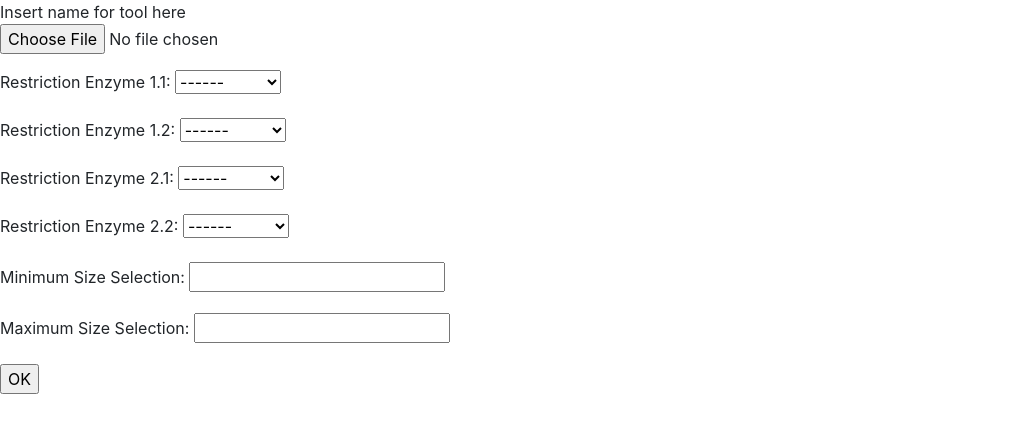
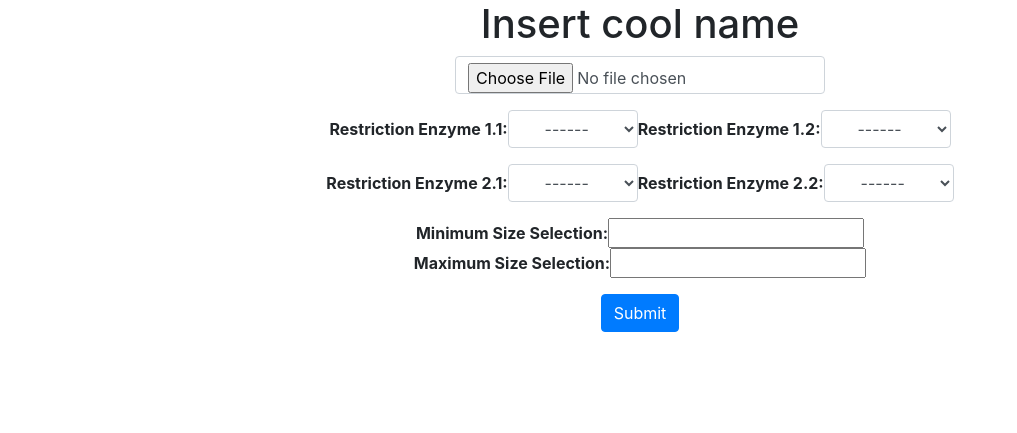
Before and after one commit to felixglinka/ddRadSeqWebTool, a Django app: page / in a window 1280 px wide. Shown: the top 433 px of the page, without its empty margins (0-1017 px from the left). Run offline with Django 3.2, Linux system fonts and the light colour scheme; some libraries are stand-ins or nearby versions.

Commit message:
beginn to work on frontend

```diff
--- a/api/forms.py
+++ b/api/forms.py
@@ -5,6 +5,11 @@ class BasicInputDDRadDataForm(forms.Form):
     def __init__(self, *args, **kwargs):
         self.restrictionEnzymes = kwargs.pop('restrictionEnzymes')
         super(BasicInputDDRadDataForm, self).__init__(*args, **kwargs)
+
+        for visible in self.visible_fields():
+            visible.field.widget.attrs['class'] = 'form-control text-center'
+            visible.field.widget.attrs['placeholder'] = '.col-md-8'
+            visible.field.widget.attrs['style'] = "width:auto;"
 
         restrictionEnzymesChoices = (('', '------'),) + tuple((index, enzyme.name) for index, enzyme in enumerate(self.restrictionEnzymes))
         self.fields['restrictionEnzyme1'].choices = restrictionEnzymesChoices
@@ -20,6 +25,7 @@ class BasicInputDDRadDataForm(forms.Form):
         self.fields['sizeSelectMin'].widget = forms.TextInput(attrs={'autocomplete': 'off'})
         self.fields['sizeSelectMax'].widget = forms.TextInput(attrs={'autocomplete': 'off'})
 
+
     fastaFile = forms.FileField(label="")
     restrictionEnzyme1 = forms.ChoiceField(choices=[], label="Restriction Enzyme 1.1")
     restrictionEnzyme2 = forms.ChoiceField(choices=[], label="Restriction Enzyme 1.2")
--- a/api/static/css/webinterfaceStyle.css
+++ b/api/static/css/webinterfaceStyle.css
@@ -0,0 +1,7 @@
+h1 {
+  text-align: center;
+}
+
+.form-inline .form-group {
+  margin-right:4px;
+}
--- a/api/templates/webinterface.html
+++ b/api/templates/webinterface.html
@@ -5,7 +5,7 @@
     <title>You better work</title>
     {% load static %}
     <link rel="stylesheet" href="{% static 'css/bootstrap.min.css' %}">
-    <link rel="stylesheet" type="text/css" href="{% static 'css/webinterfaceStyle.css' %}?">
+    <link rel="stylesheet" type="text/css" href="{% static 'css/webinterfaceStyle.css' %}">
     <script src="{% static 'js/bootstrap.min.js' %}"></script>
     <script src="{% static 'js/form.js' %}"></script>
 </head>
@@ -16,15 +16,48 @@
         {% endfor %}
   {% endif %}
 
-    <div>Insert name for tool here</div>
+    <h1>Insert cool name</h1>
     <div></div>
-    <form action='.' method="POST" enctype="multipart/form-data" >{% csrf_token %}
-        {{ form.as_p }}
-        <input type="submit" value="OK">
+    <form class="col-lg-6 offset-lg-3" action='.' method="POST" enctype="multipart/form-data" >
+        {% csrf_token %}
+        <div class="row justify-content-center form-group">
+            <label> {{ form.fastaFile.label_tag }} </label> {{ form.fastaFile }}
+        </div>
+        <div class="row justify-content-center form-group">
+            <div class="form-inline"> <label> <b>{{ form.restrictionEnzyme1.label_tag }}</b> </label>
+                        {{ form.restrictionEnzyme1 }}
+            </div>
+            <div class="form-inline"> <label> <b>{{ form.restrictionEnzyme2.label_tag }}</b> </label>
+                {{ form.restrictionEnzyme2 }}
+            </div>
+        </div>
+        <div class="row justify-content-center form-group">
+            <div class="form-inline"> <label> <b>{{ form.restrictionEnzyme3.label_tag }}</b> </label>
+                {{ form.restrictionEnzyme3 }}
+            </div>
+            <div class="form-inline"> <label> <b>{{ form.restrictionEnzyme4.label_tag }}</b> </label>
+                {{ form.restrictionEnzyme4 }}
+            </div>
+        </div>
+        <div class="row justify-content-center form-group">
+            <div class="form-inline"> <label> <b>{{ form.sizeSelectMin.label_tag }}</b> </label>
+                {{ form.sizeSelectMin }}
+            </div>
+            <div class="form-inline"> <label> <b>{{ form.sizeSelectMax.label_tag }}</b> </label>
+                {{ form.sizeSelectMax }}
+            </div>
+        </div>
+        <div class="row justify-content-center form-group">
+            <input class="btn btn-primary" type="submit" value="Submit">
+        </div>
     </form>
+
+    {% if graph %}
     <div id="graph">
-        <img src="{{ graph }}" width="600">
+        <img  class="center" src="{{ graph }}" width="900" height="500">
     </div>
+  {% endif %}
+
     <div id="summaryStatistics">
     </div>
 
```
